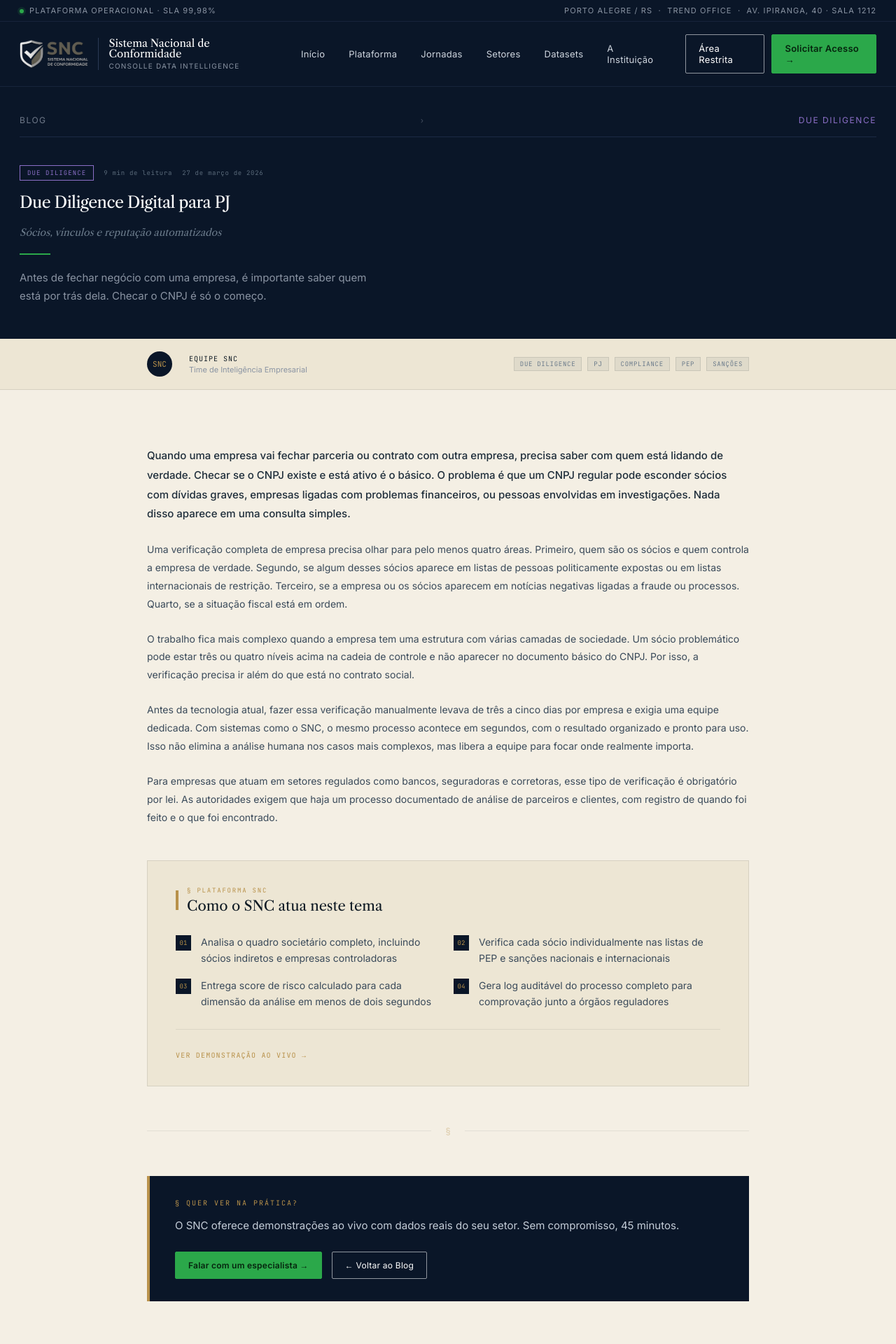
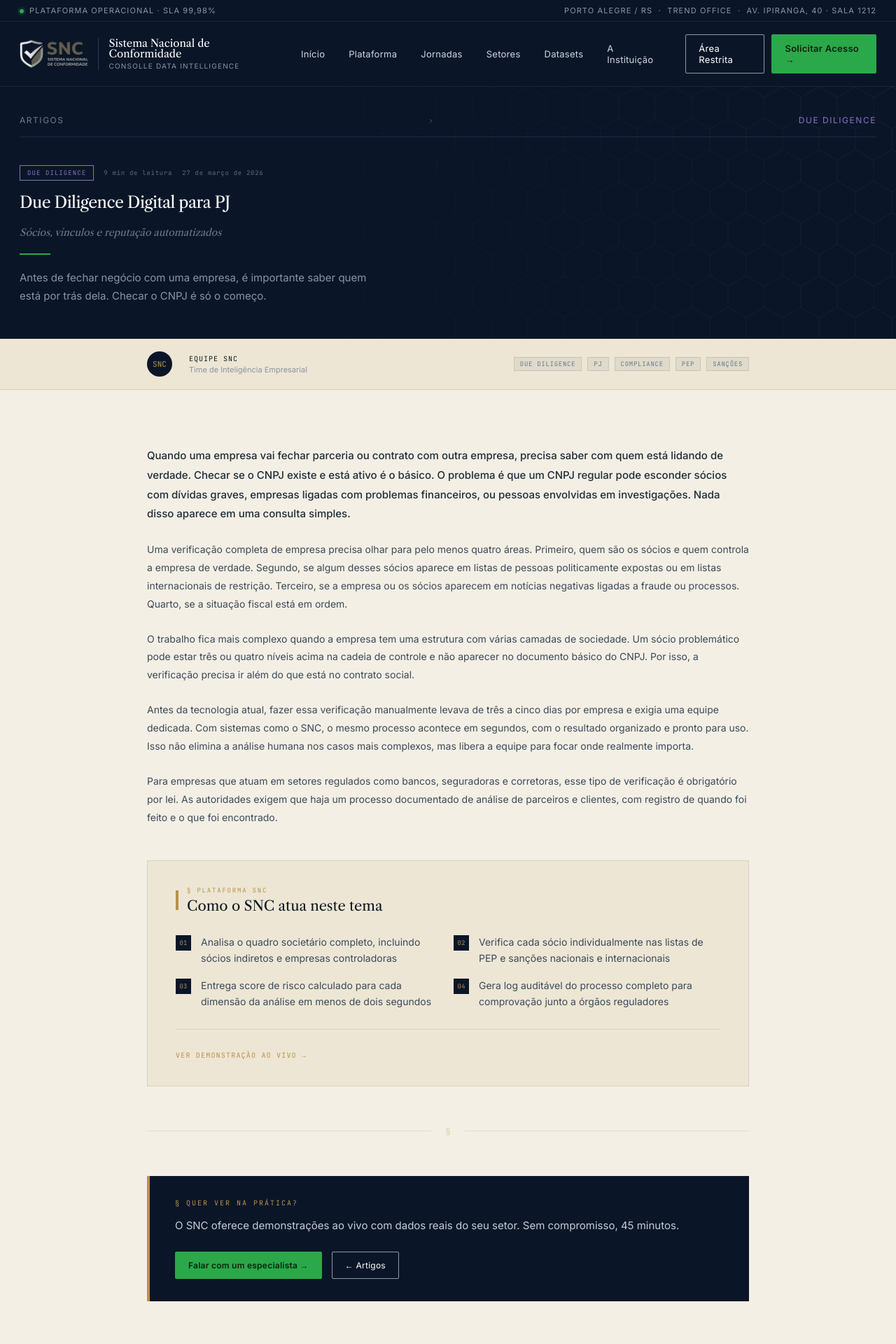
Before and after one commit to ctoutbank/snc-site, a Next.js app: page /artigos/due-diligence-digital-para-pj in a window 1280 px wide. Shown: the top 1920 px of the page at 70% size. Built offline with nearby package versions, Linux system fonts and the light colour scheme.

Commit message:
fix(artigos): hexágono no hero (remove snc-hero-bg), remove palavra 'Blog' de todas as páginas e UI

```diff
--- a/src/app/artigos/[slug]/page.tsx
+++ b/src/app/artigos/[slug]/page.tsx
@@ -54,12 +54,11 @@ export default async function BlogPostPage({ params }: Props) {
       <SiteNav />
 
       {/* ── Hero ── */}
-      <section className="snc-hero snc-hero-geo" style={{ minHeight: 360 }}>
-        <div className="snc-hero-bg" style={{ background: 'var(--snc-navy)' }} />
+      <section className="snc-hero snc-hero-geo" style={{ minHeight: 360, background: 'var(--snc-navy)' }}>
         <div className="snc-hero-inner" style={{ paddingBottom: 48 }}>
           <div className="snc-hero-meta">
             <Link href="/artigos" style={{ color: 'inherit', opacity: 0.7, fontSize: 12 }}>
-              Blog
+              Artigos
             </Link>
             <span style={{ opacity: 0.4, margin: '0 8px' }}>›</span>
             <span style={{ color: catColor, fontSize: 12 }}>{post.category}</span>
@@ -239,7 +238,7 @@ export default async function BlogPostPage({ params }: Props) {
                 Falar com um especialista →
               </Link>
               <Link href="/artigos" className="snc-btn snc-btn-ghost" style={{ fontSize: 12 }}>
-                ← Voltar ao Blog
+                ← Artigos
               </Link>
             </div>
           </div>
```
Also changed, not shown: src/app/artigos/page.tsx (+3 -4 lines).
